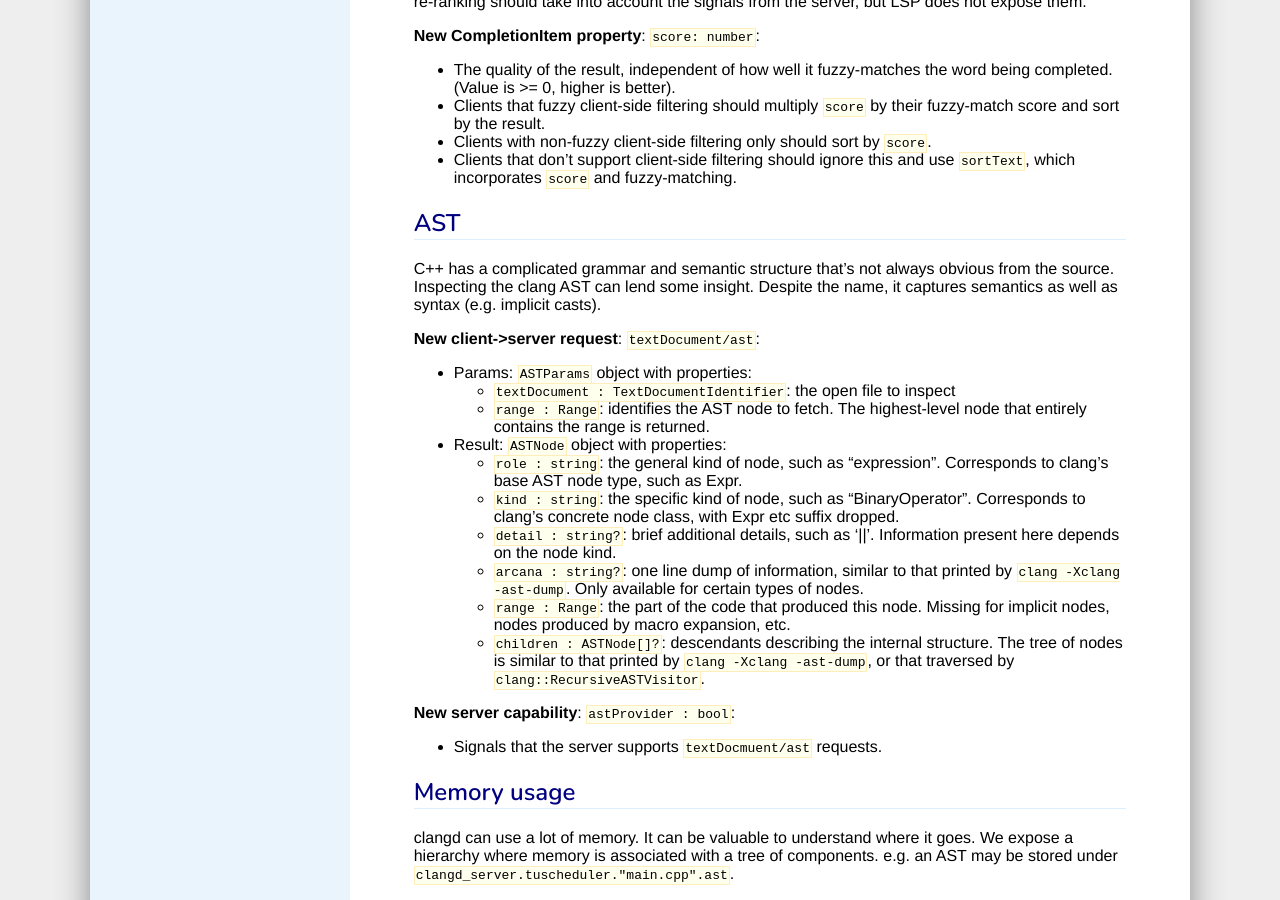
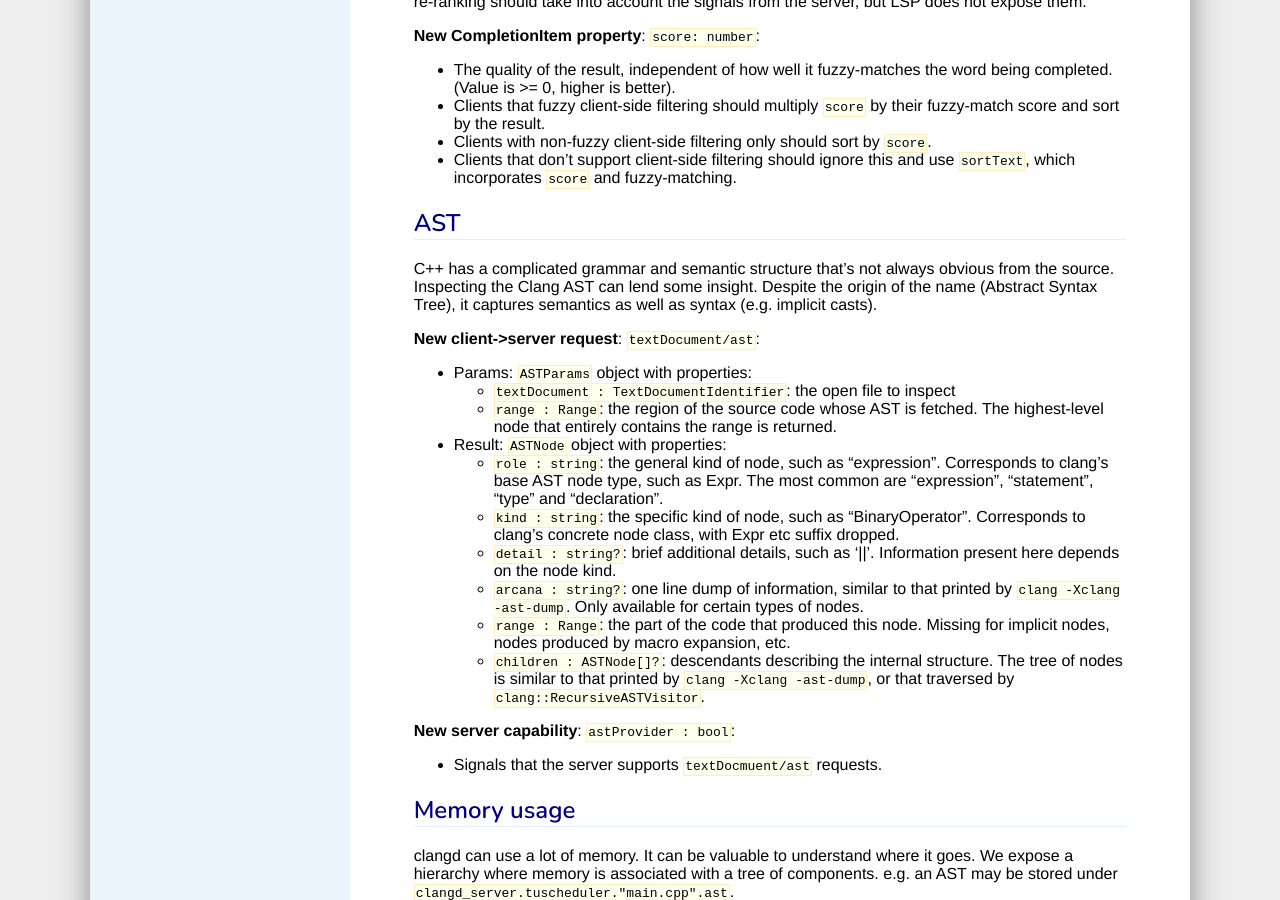
Before and after one commit to llvm/clangd-www, a Jekyll site: the page built from extensions.md, in a window 1280 px wide and 900 px high, scrolled down 3690 px. Built offline with Jekyll 4.4.1, drawn with Linux system fonts in a browser that asks for light colours; our own code applies the rules of GitHub Pages for plain Markdown files.

Commit message:
Address comments

```diff
--- a/extensions.md
+++ b/extensions.md
@@ -190,17 +190,19 @@ the server, but LSP does not expose them.
 {:v12}
 
 C++ has a complicated grammar and semantic structure that's not always obvious
-from the source. Inspecting the clang AST can lend some insight.
-Despite the name, it captures semantics as well as syntax (e.g. implicit casts).
+from the source. Inspecting the Clang AST can lend some insight.
+Despite the origin of the name (Abstract Syntax Tree), it captures semantics as
+well as syntax (e.g. implicit casts).
 
 **New client->server request**: `textDocument/ast`:
  - Params: `ASTParams` object with properties:
    - `textDocument : TextDocumentIdentifier`: the open file to inspect
-   - `range : Range`: identifies the AST node to fetch.
+   - `range : Range`: the region of the source code whose AST is fetched.
      The highest-level node that entirely contains the range is returned.
  - Result: `ASTNode` object with properties:
    - `role : string`: the general kind of node, such as "expression".
      Corresponds to clang's base AST node type, such as Expr.
+     The most common are "expression", "statement", "type" and "declaration".
    - `kind : string`: the specific kind of node, such as "BinaryOperator".
      Corresponds to clang's concrete node class, with Expr etc suffix dropped.
    - `detail : string?`: brief additional details, such as '||'.
```
